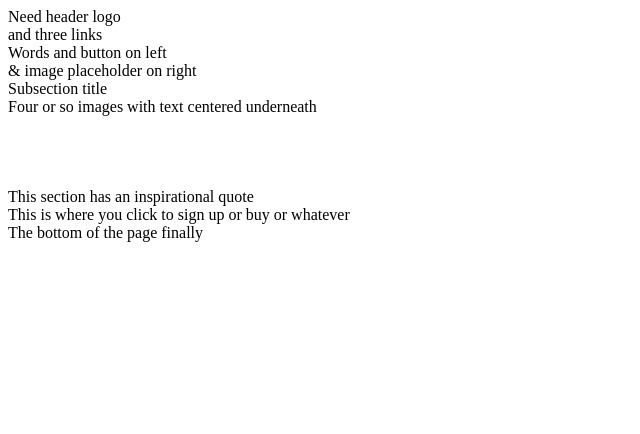
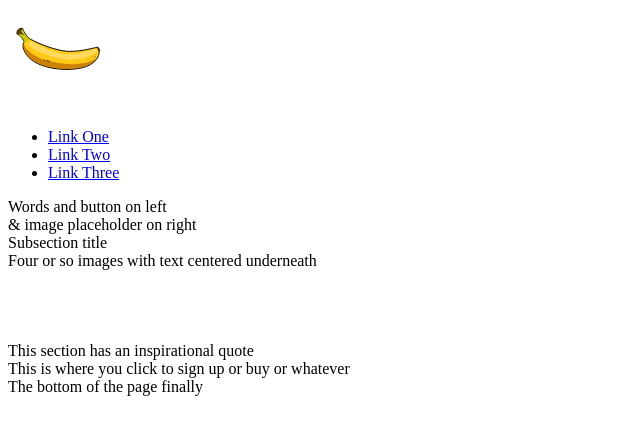
Before and after one commit to sbelliott19/odin-landing-page, a plain HTML site: page index.html in a window 1280 px wide. Shown: the whole page, without its empty margins (0-640 px from the left). Drawn offline with Linux system fonts and the light colour scheme.

Commit message:
Add logo image and links for header

```diff
--- a/index.html
+++ b/index.html
@@ -11,10 +11,14 @@
   <body>
     <div class="header">
       <div class="logo">
-        Need header logo
+        <img src="images/banana.svg" alt="banana" height="100px" width="auto">
       </div>
       <div class="links">
-        and three links
+        <ul>
+          <li><a href="#">Link One</a></li>
+          <li><a href="#">Link Two</a></li>
+          <li><a href="#">Link Three</a></li>
+        </ul>
       </div>
     </div>
     <div class="intro">
```
